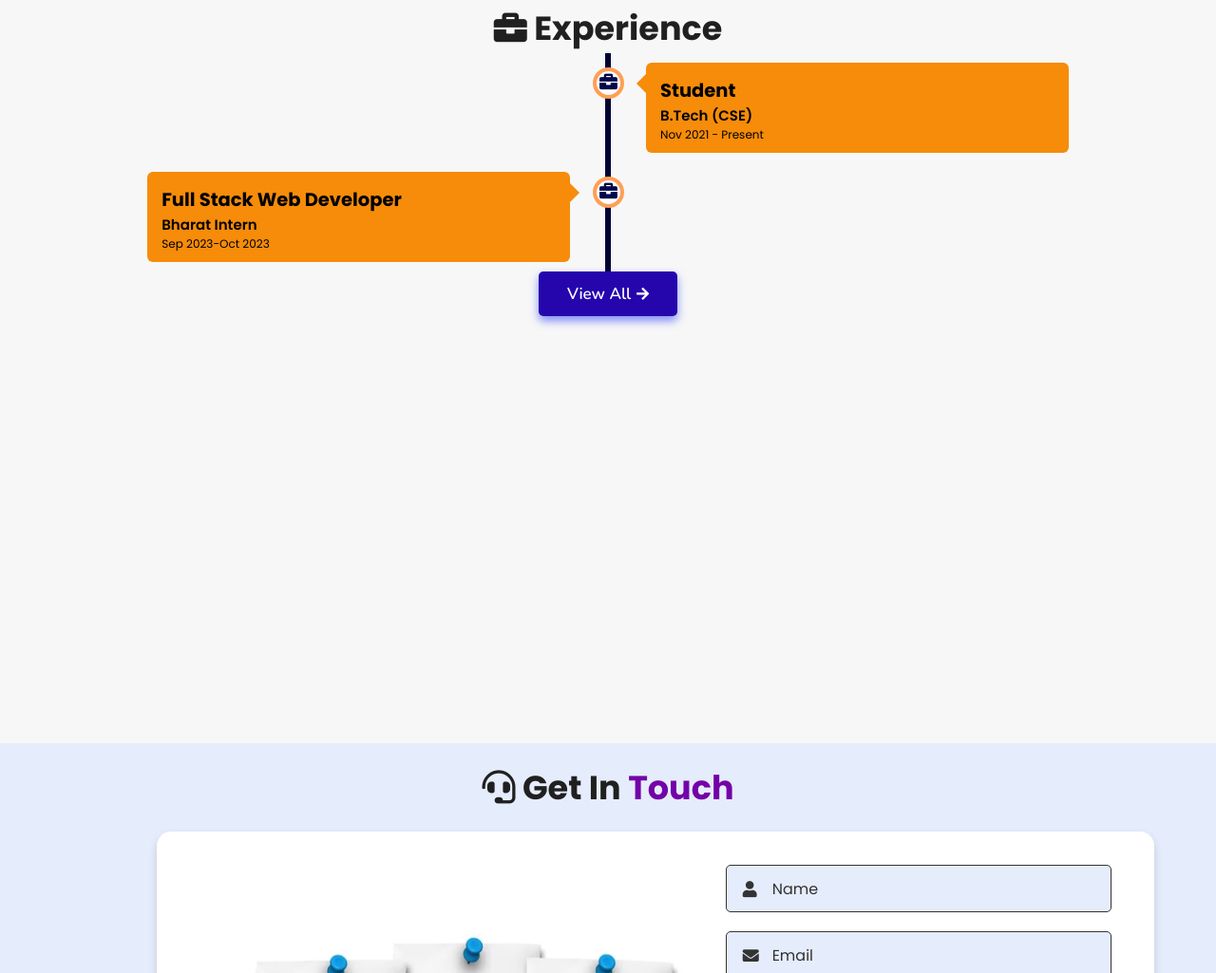
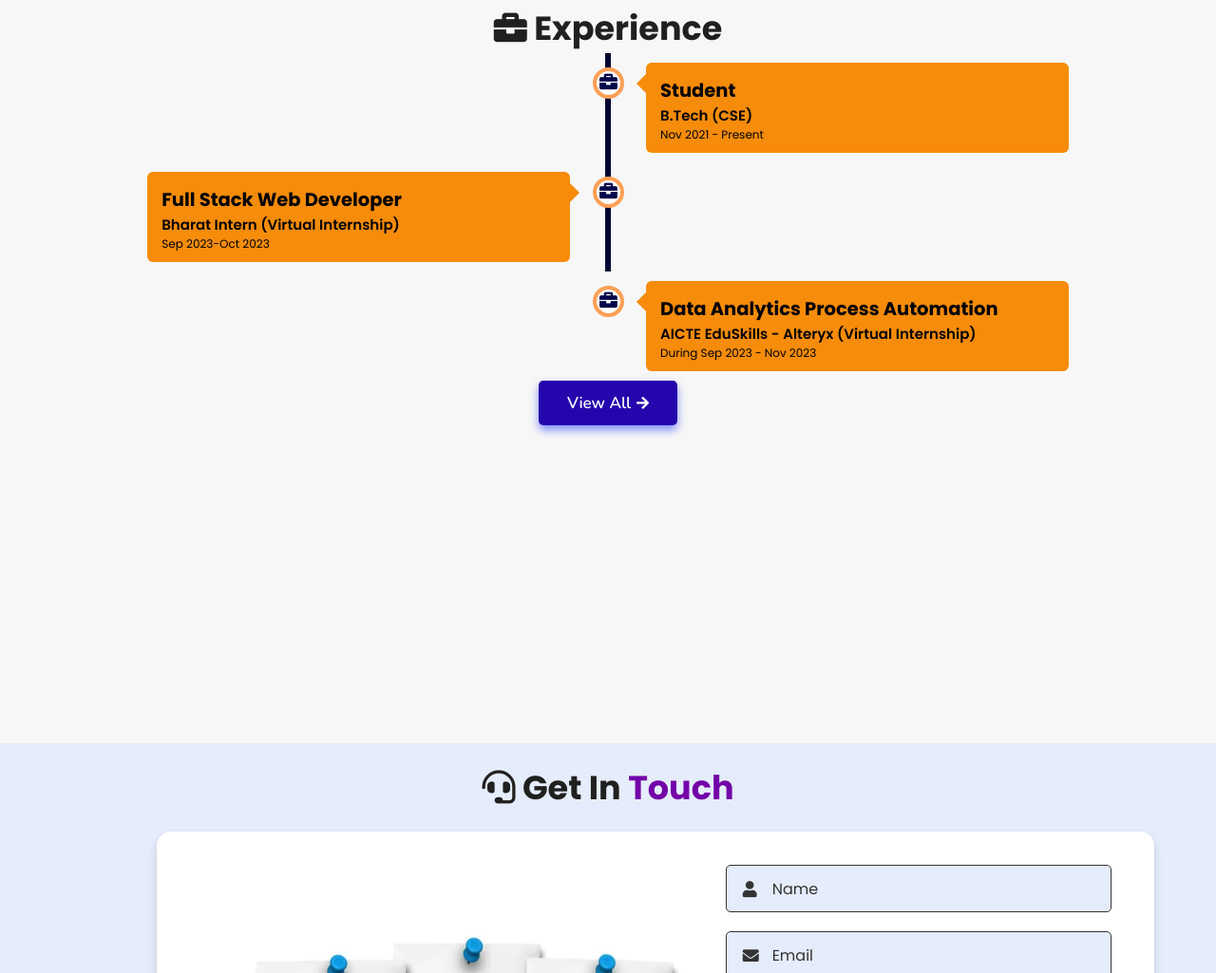
Before and after one commit to prateekrajput08/Portfolio, a plain HTML site: page index.html in a window 1280 px wide. Shown: the part 3998-5023 px from the top of the page at 95% size. Drawn offline with nearby package versions, Linux system fonts and the light colour scheme; a script that the page names is missing.

Commit message:
update in experiences

```diff
--- a/index.html
+++ b/index.html
@@ -335,12 +335,26 @@
           <h2>Full Stack Web Developer</h2>
         </div>
         <div class="desc">
-            <h3>Bharat Intern</h3>
+            <h3>Bharat Intern (Virtual Internship)</h3>
             <p>Sep 2023-Oct 2023</p>
         </div>
       </div>
     </div>
   </div>
+
+
+        <div class="container right">
+      <div class="content">
+        <div class="tag">
+          <h2>Data Analytics Process Automation</h2>
+        </div>
+        <div class="desc">
+            <h3>AICTE EduSkills - Alteryx (Virtual Internship)</h3>
+            <p>During Sep 2023 - Nov 2023</p>
+        </div>
+      </div>
+    </div>
+
 
   <div class="morebtn">
     <a href="404.html" class="btn"><span>View All</span>
```
